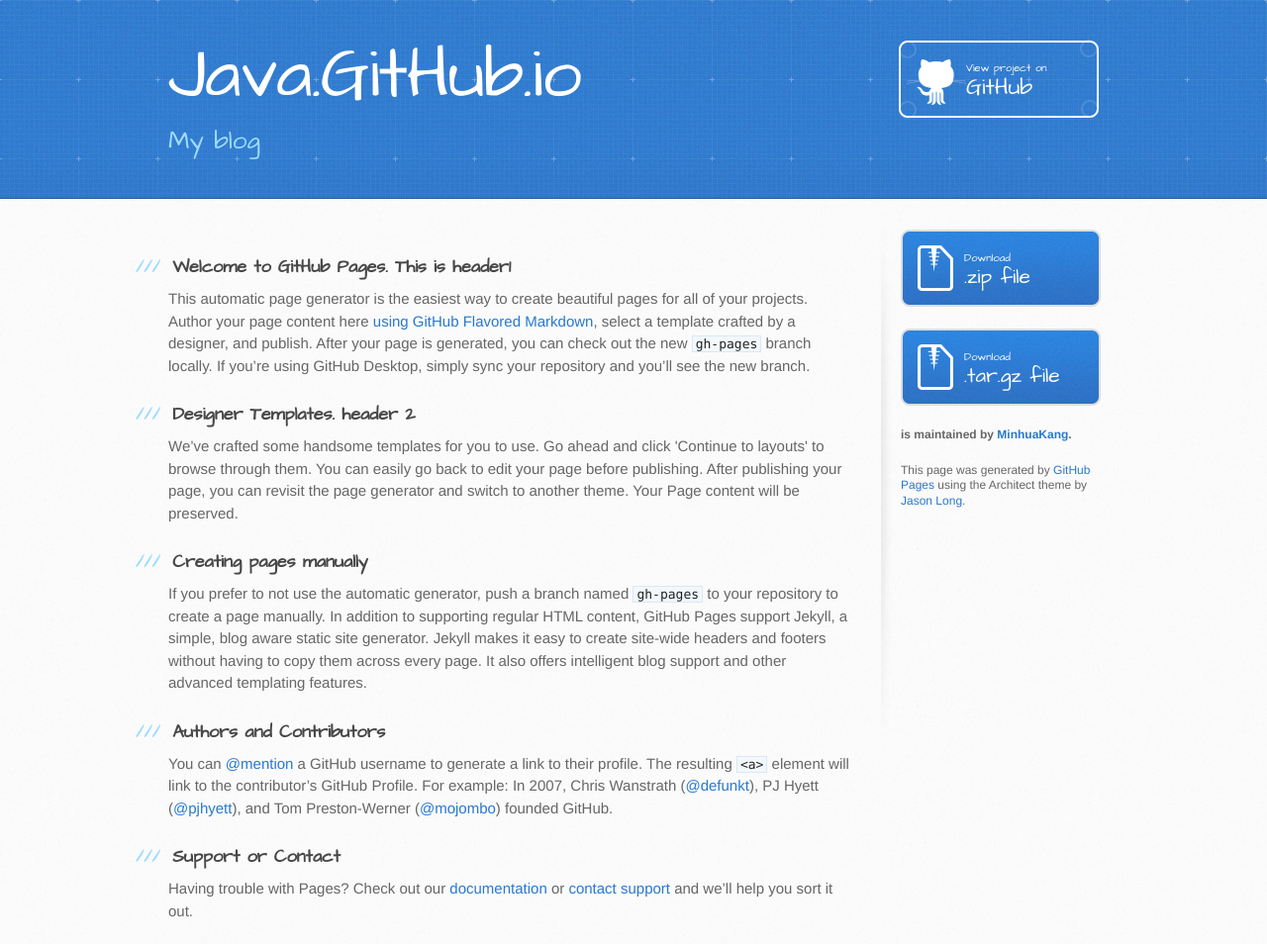
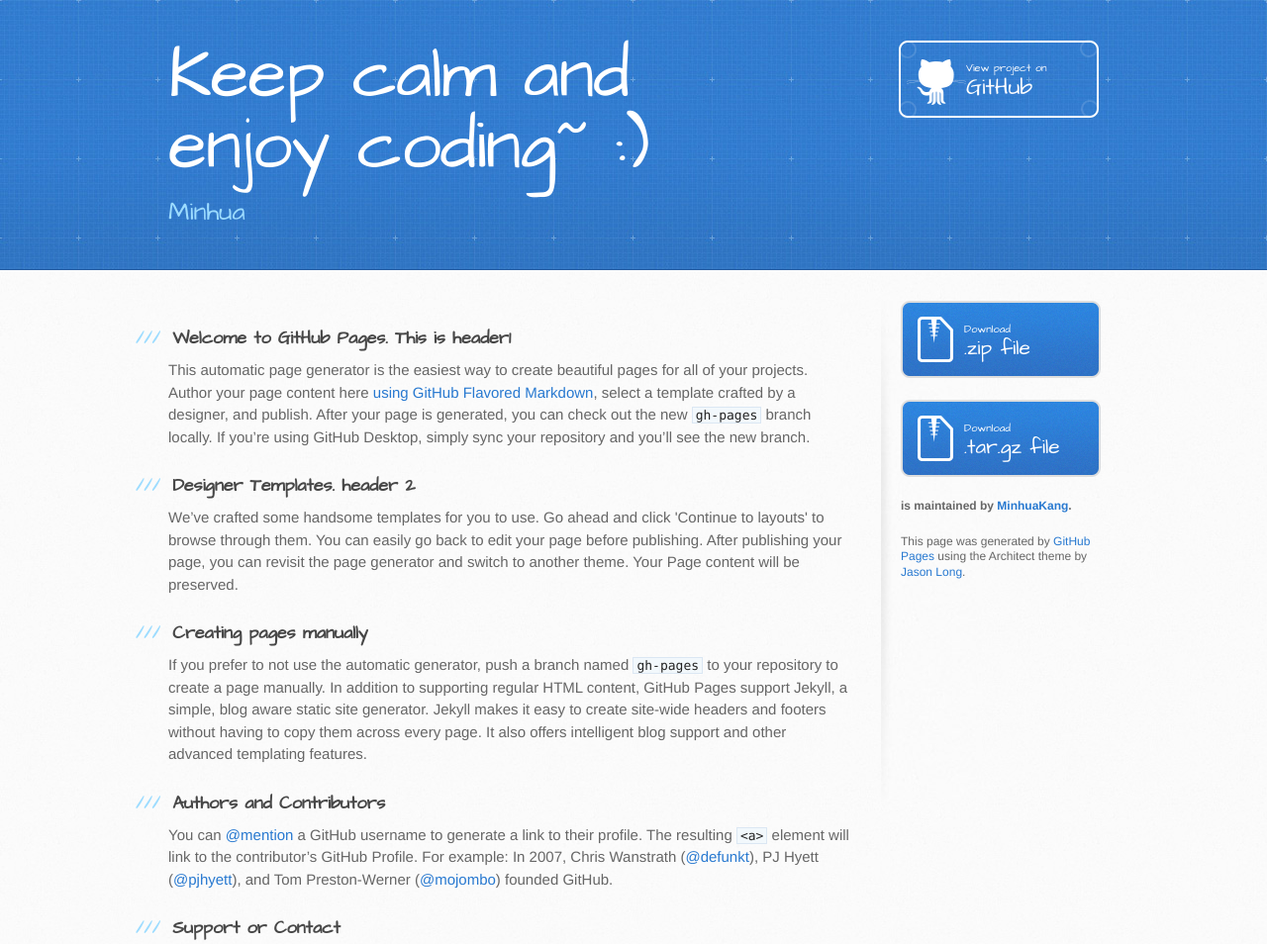
Before and after one commit to MinhuaKang/java.github.io, a plain HTML site: page index.html in a window 1280 px wide. Shown: the top 954 px of the page at 99% size. Drawn offline with Linux system fonts and the light colour scheme.

Commit message:
Update index.html

```diff
--- a/index.html
+++ b/index.html
@@ -19,8 +19,8 @@
   <body>
     <header>
       <div class="inner">
-        <h1>Java.GitHub.io</h1>
-        <h2>My blog</h2>
+        <h1>Keep calm and enjoy coding~ :)</h1>
+        <h2>Minhua</h2>
         <a href="https://github.com/MinhuaKang/java.github.io" class="button"><small>View project on</small> GitHub</a>
       </div>
     </header>
```
